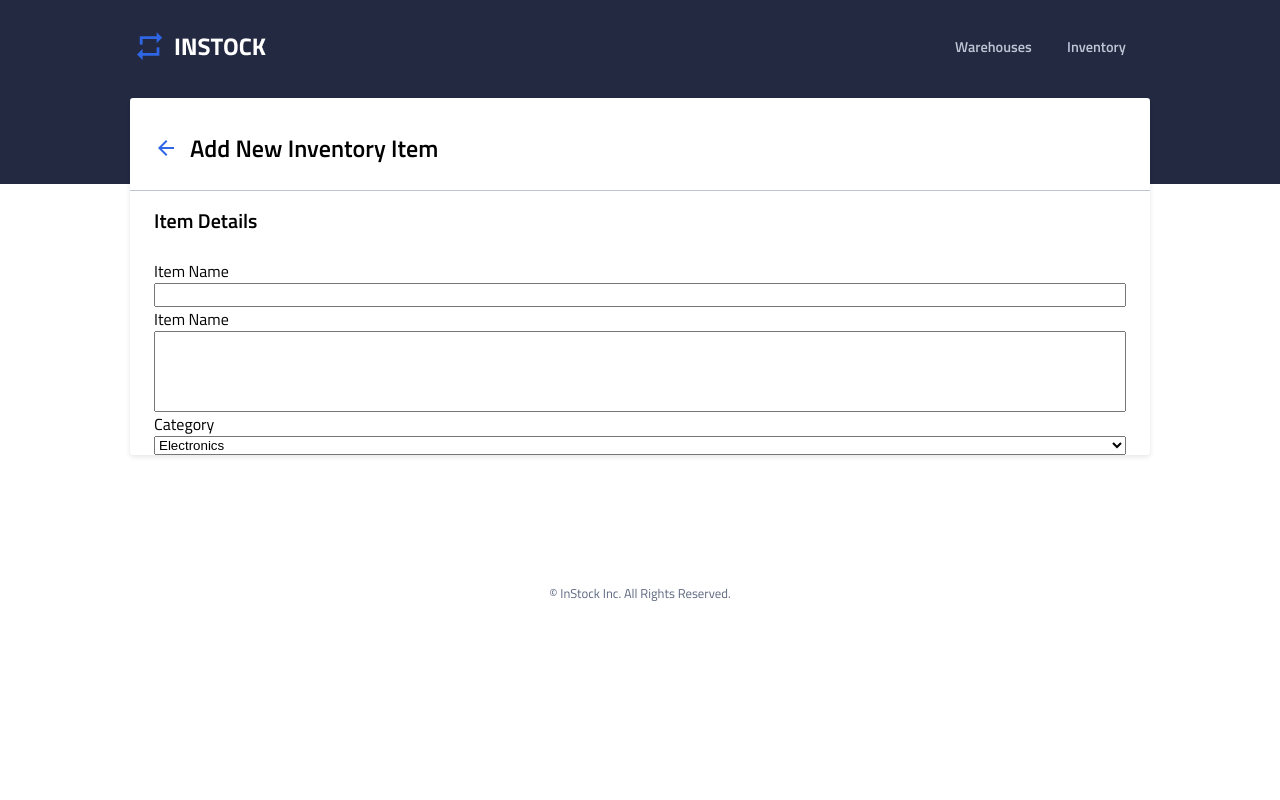
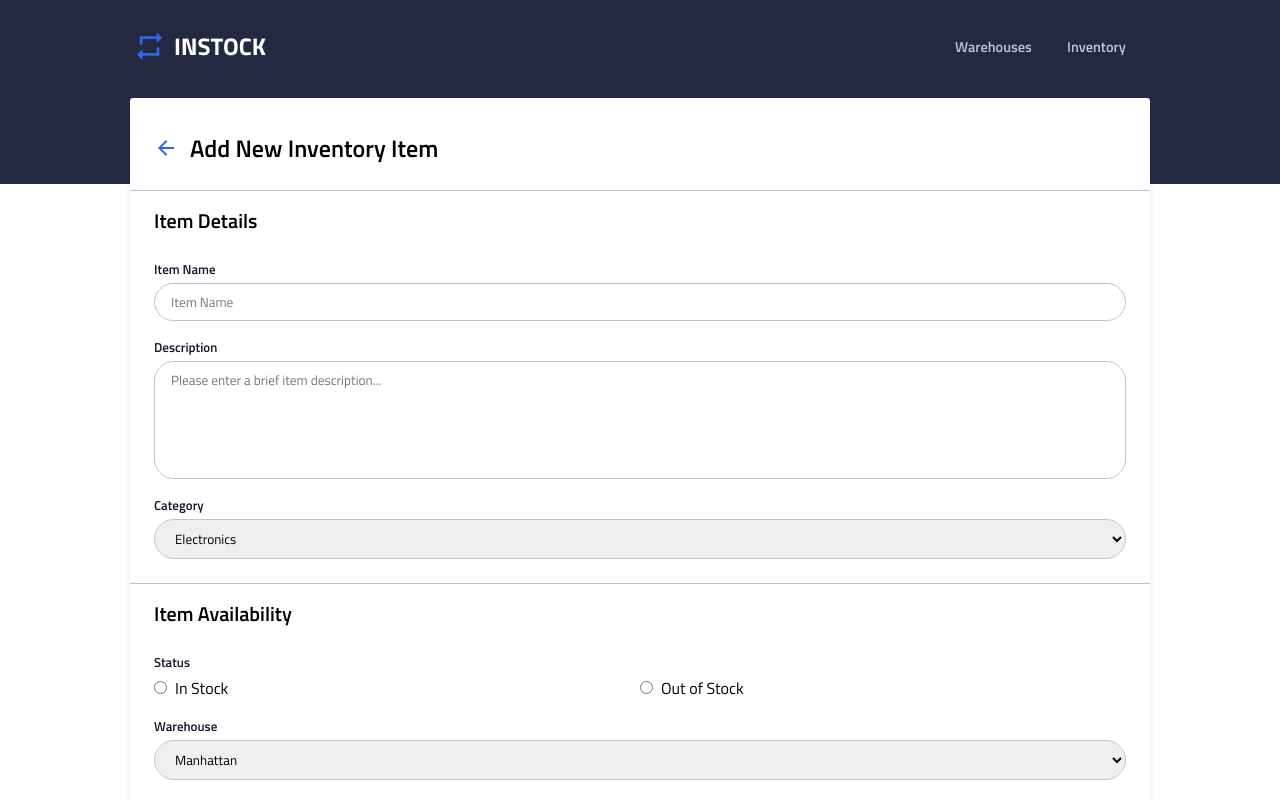
Before and after one commit to Sandro927/instock-mulan, a React (Create React App) app: page /inventory/1/edit in a window 1280 px wide. Shown: the top 800 px of the page. Built offline with nearby package versions, Linux system fonts and the light colour scheme.

Commit message:
item availability skeleton created

```diff
--- a/src/App.scss
+++ b/src/App.scss
@@ -4,7 +4,7 @@
 @use './styles/partials/mixins' as *;
 @use './styles/global' as *;
 
-body, h1, h2, h3, h4, h5, h6, input {
+body, h1, h2, h3, h4, h5, h6, input, textarea, button, select {
     padding: 0;
     margin: 0;
     font-family: $font-stack;
@@ -23,7 +23,7 @@ h3 {
     }
 }
 
-p{
+p {
     font-size: 0.6rem;
     color: $color-secondary-slate;
     padding: 0;
--- a/src/Components/ItemForm/ItemForm.js
+++ b/src/Components/ItemForm/ItemForm.js
@@ -1,4 +1,5 @@
 import React, { Component } from 'react';
+import { Link } from 'react-router-dom';
 import './ItemForm.scss';
 
 class ItemForm extends React.Component {
@@ -19,17 +20,18 @@ class ItemForm extends React.Component {
 
   render() {
         return (
-            <form class="item-form">
+            <form className="item-form">
+                <div className="item-form__body">
                     <div className="item-form__details">
                         <h2 className="item-form__title">Item Details</h2>
 
-                    <label htmlFor='itemName'>Item Name</label>
-                    <input type="text" name="itemName" className="item-form__input"/>
+                        <label className="item-form__label" htmlFor='itemName'>Item Name</label>
+                        <input type="text" name="itemName" className="item-form__input" placeholder="Item Name"/>
 
-                    <label htmlFor='itemDescription'>Item Name</label>
-                    <textarea name="itemDescription" className="item-form__textarea" rows='5'/>
+                        <label className="item-form__label" htmlFor='itemDescription'>Description</label>
+                        <textarea name="itemDescription" className="item-form__textarea" rows='5' placeholder="Please enter a brief item description..."/>
 
-                    <label htmlFor='itemCategory'>Category</label>
+                        <label className="item-form__label" htmlFor='itemCategory'>Category</label>
                         <select name="itemCategory" className="item-form__dropdown" >
                             <option value="Electronics">Electronics</option>
                             <option value="Applicanes">Applicanes</option>
@@ -37,7 +39,38 @@ class ItemForm extends React.Component {
                         </select>
                     </div>
                     <div className="item-form__availability">
+                    <h2 className="item-form__title">Item Availability</h2>
 
+                    <label className="item-form__label">Status</label>
+
+                    <div className="item-form__radios">
+
+                        <label className="item-form__radio-label" for='itemAvailable'>
+                            <input type='radio' name="itemAvailable" value={true} className="item-form__radio-option"/>
+                            In Stock
+                        </label>
+
+                        <label className="item-form__radio-label" for='itemAvailable'>
+                            <input type='radio' name="itemUnavailable" value={false} className="item-form__radio-option" />
+                            Out of Stock
+                        </label>
+                    </div>
+
+                    <label className="item-form__label" htmlFor='itemWarehouse'>Warehouse</label>
+                        <select name="itemWarehouse" className="item-form__dropdown" >
+                            <option value="Manhattan">Manhattan</option>
+                            <option value="San Fran">San Fran</option>
+                            <option value="Florida">Florida</option>
+                        </select>
+
+
+
+
+                    </div>
+                </div>
+                <div className="item-form__footer">
+                    <Link to={'/'}>Cancel</Link>
+                    <input type='submit' value='Save'/>
                 </div>
             </form>
         )
--- a/src/Components/ItemForm/ItemForm.scss
+++ b/src/Components/ItemForm/ItemForm.scss
@@ -3,19 +3,17 @@
 
 .item-form {
 
-    &__details {
+    &__details, &__availability {
         display: flex;
         flex-direction: column;
+        border-top: 1px solid c.$color-secondary-cloud;
+        padding: 1rem 1.5rem 0;
     }
 
     &__textarea {
         resize: none
     }
 
-    &__details {
-        border-top: 1px solid c.$color-secondary-cloud;
-        padding: 1rem 1.5rem 0;
-    }
 
     &__title {
         padding-bottom: 1.5rem;
@@ -24,4 +22,48 @@
         line-height: 28px;
     }
 
+    &__label {
+        font-weight: 600;
+        font-size: 13px;
+        line-height: 20px;
+        color: c.$color-primary-black;
+        padding-bottom: 0.25rem;
+    }
+
+    &__input {
+        padding: 0.5rem 1rem;
+        border: 1px solid #BDC5D5;
+        border-radius: 20px;
+        margin-bottom: 1rem;
+    }
+
+    &__textarea {
+        padding: 0.5rem 1rem;
+        border: 1px solid #BDC5D5;
+        box-sizing: border-box;
+        border-radius: 20px;
+        margin-bottom: 1rem;
+    }
+
+    &__dropdown {
+        padding: 0.5rem 1rem;
+        border: 1px solid #BDC5D5;
+        box-sizing: border-box;
+        border-radius: 20px;
+        margin-bottom: 1.5rem;
+    }
+
+    &__radios {
+        display: flex;
+        padding-bottom: 1rem;
+    }
+
+    &__radio-label {
+        width: 50%;
+    }
+
+    &__radio-option {
+        margin-right: 0.5rem;
+    }
+
 }
```
Lines whose indentation alone changed are shown as unchanged.
